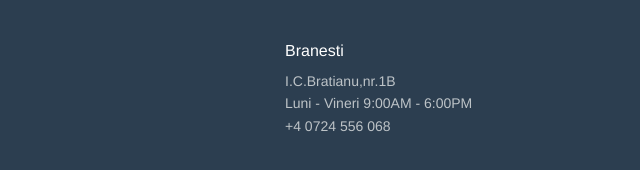
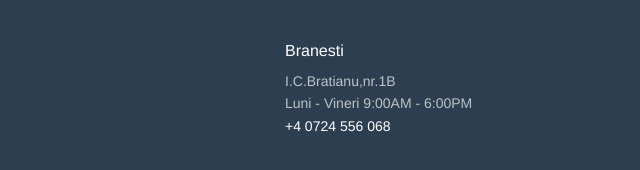
Before and after one commit to ciokan/casaliterara, a plain HTML site: page index.html in a window 1280 px wide. Shown: the part 4598-4768 px from the top of the page, 640-1280 px from the left. Drawn offline with Linux system fonts and the light colour scheme.

Commit message:
added CNAME

```diff
--- a/index.html
+++ b/index.html
@@ -400,7 +400,7 @@
                                 Luni - Vineri 9:00AM - 6:00PM
                             </p>
                             <div class="links">
-                                <a href="#"><span class="fui-phone"></span>+4 0724 556 068</a><br>
+                                <a href="tel:+4 0724 556 068"><span class="fui-phone"></span>+4 0724 556 068</a><br>
                                 <a href="mailto:fe.casaliterara.srl@gmail.com"><span class="fui-mail"></span> fe.casaliterara.srl@gmail.com</a>
                             </div>
                             <div class="map">
@@ -439,7 +439,7 @@
                             <div class="address">
                                 I.C.Bratianu,nr.1B<br>
                                 Luni - Vineri 9:00AM - 6:00PM<br>
-                                +4 0724 556 068
+                                <a href="tel:+4 0724 556 068">+4 0724 556 068</a>
                             </div>
                         </div>
                     </div>
```
Also changed, not shown: 1 other file.
